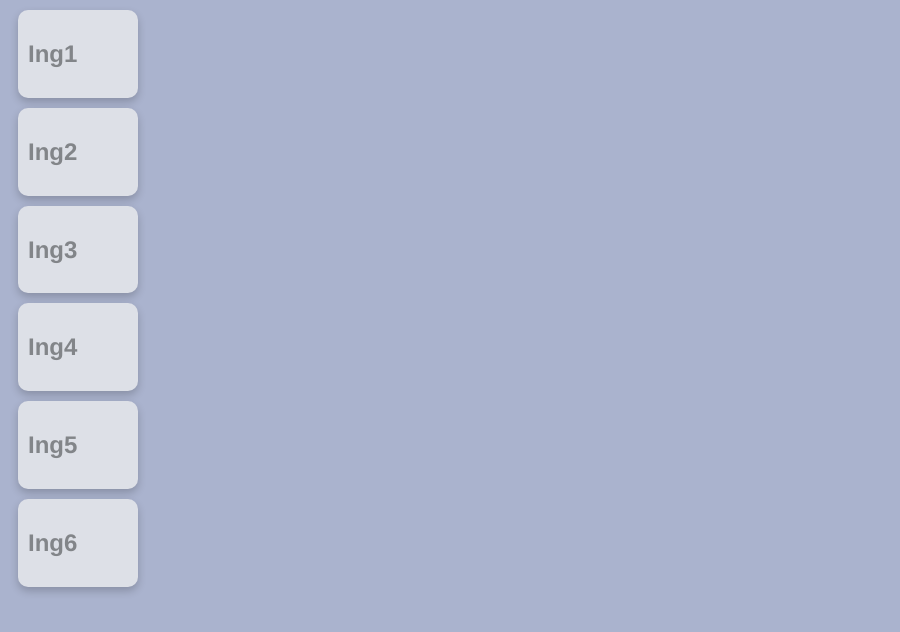
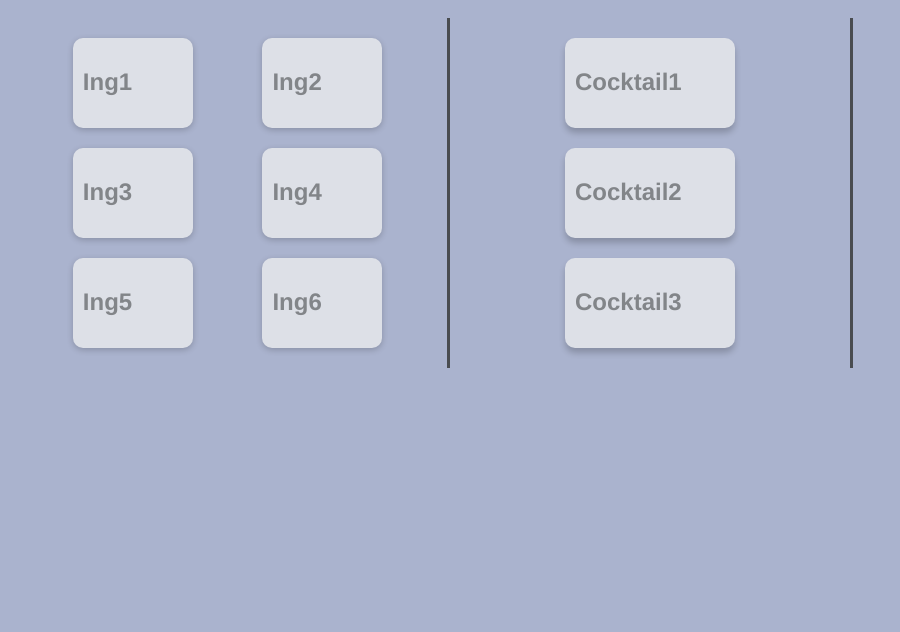
Before and after one commit to cogilabs/Cocktails, a Vue app: page / in a window 1280 px wide. Shown: the top 632 px of the page, without its empty margins (0-900 px from the left). Built offline with nearby package versions, Linux system fonts and the light colour scheme.

Commit message:
Added cocktail static display

```diff
--- a/src/App.vue
+++ b/src/App.vue
@@ -1,20 +1,35 @@
 <template>
-    <cocktail-comp
+  <div class="master">
+    <div class="ing">
+      <ingredient-comp
         v-for="x in ings"
         :key="x.name"
         :ing-name="x.name"
         :ing-bg="x.ingBg"
+        :ing-shade="x.ingShade"
         :is-selected="x.selected"
         @toggle-selected="receiveEmit"
       />
+    </div>
+    <div class="cocktail">
+      <cocktail-comp
+        v-for="x in cocktails"
+        :key="x.name"
+        :cocktail-name="x.name"
+      />
+    </div>
+    <div class="third">
+
+    </div>
+  </div>
 </template>
 
 <script>
   export default {
     data() {
       return {
-        data: null,
-        ings: []
+        ings: [],
+        cocktails: []
       };
     },
     mounted() {
@@ -26,6 +41,7 @@
         const json = await response.json();
         const ingList = new Array();
         for (const i in json) {
+          this.cocktails.push({name: i});
           for (const j in json[i].Ingredients) {
             if (ingList.length) {
               let okToAdd = true;
@@ -43,8 +59,7 @@
           }
         }
         for (const i in ingList) {
-          const newIng = {name: ingList[i], isSelected: false, ingBg: "#dde0e7"};
-          this.ings.push(newIng);
+          this.ings.push({name: ingList[i], isSelected: false, ingBg: "#dde0e7", ingShade: "2px 6px"});
         }
       },
       receiveEmit(ingId) {
@@ -53,9 +68,11 @@
         );
         foundIng.selected = !foundIng.selected;
         if (foundIng.selected) {
-          foundIng.ingBg = "#edf2ff"
+          foundIng.ingBg = "#edf2ff";
+          foundIng.ingShade = "8px 12px"
         } else {
-          foundIng.ingBg = "#dde0e7"
+          foundIng.ingBg = "#dde0e7";
+          foundIng.ingShade = "2px 6px"
         }
       }
     }
@@ -68,13 +85,34 @@
     color: #494c50;
     font-family: Helvetica, Arial, sans-serif;
   }
+  .master {
+    width: 100%;
+    padding: 10px;
+    display: flex;
+    flex-wrap: wrap;
+    justify-content: space-around;
+  }
   .ing {
-    color: #828589;
-    width: 100px;
+    width: 30%;
     padding: 10px;
-    margin-top: 10px;
-    box-shadow: 0 4px 8px 0 rgba(0,0,0,0.2);
-    border-radius: 10px;
-    margin: 10px;
+    display: flex;
+    flex-wrap: wrap;
+    justify-content: space-around;
+  }
+  .cocktail {
+    border-left: solid #494c50;
+    border-right: solid #494c50;
+    width: 30%;
+    padding: 10px;
+    display: flex;
+    flex-wrap: wrap;
+    justify-content: space-around;
+  }
+  .third {
+    width: 30%;
+    padding: 10px;
+    display: flex;
+    flex-wrap: wrap;
+    justify-content: space-around;
   }
 </style>
--- a/src/components/CocktailComp.vue
+++ b/src/components/CocktailComp.vue
@@ -1,21 +1,27 @@
 <template>
-  <div v-bind:style="{ backgroundColor: ingBg }" @click="toggleSelected" class="ing">
-    <h2>{{ ingName }}</h2>
+  <div>
+    <h2>{{ cocktailName }}</h2>
   </div>
 </template>
 
 <script>
 export default {
-    data() {
-      return {
-        ingBg: "#e4ebff"
-      };
-    },
-  props: ['ingName','isSelected','ingBg'],
-  methods: {
-    toggleSelected() {
-      this.$emit('toggle-selected', this.ingName);
-    }
+  props: [
+    'cocktailName'
+  ]
+}
+</script>
+
+<style scoped>
+  div {
+    background-color: #dde0e7;
+    box-shadow: 0 5px 6px 0 rgba(0,0,0,0.2);
+    color: #828589;
+    width: 150px;
+    height: 70px;
+    padding: 10px;
+    margin-top: 10px;
+    border-radius: 10px;
+    margin: 10px;
   }
-};
-</script>
+</style>
--- /dev/null
+++ b/src/components/IngredientComp.vue
@@ -0,0 +1,31 @@
+<template>
+  <div v-bind:style="{ backgroundColor: ingBg, boxShadow: '0 ' + ingShade + ' 0 rgba(0,0,0,0.2)' }" @click="toggleSelected">
+    <h2>{{ ingName }}</h2>
+  </div>
+</template>
+
+<script>
+export default {
+  props: ['ingName','isSelected','ingBg','ingShade'],
+  methods: {
+    toggleSelected() {
+      this.$emit('toggle-selected', this.ingName);
+    }
+  }
+}
+</script>
+
+<style scoped>
+  div {
+    color: #828589;
+    width: 100px;
+    height: 70px;
+    padding: 10px;
+    margin-top: 10px;
+    border-radius: 10px;
+    margin: 10px;
+  }
+  div:hover {
+    cursor: pointer;
+  }
+</style>
--- a/src/main.js
+++ b/src/main.js
@@ -1,8 +1,10 @@
 import { createApp } from 'vue'
 
 import App from './App.vue'
+import IngredientComp from './components/IngredientComp.vue'
 import CocktailComp from './components/CocktailComp.vue'
 
 const app = createApp(App)
+app.component('ingredient-comp', IngredientComp);
 app.component('cocktail-comp', CocktailComp)
 app.mount('#app')
```
Lines whose indentation alone changed are shown as unchanged.
